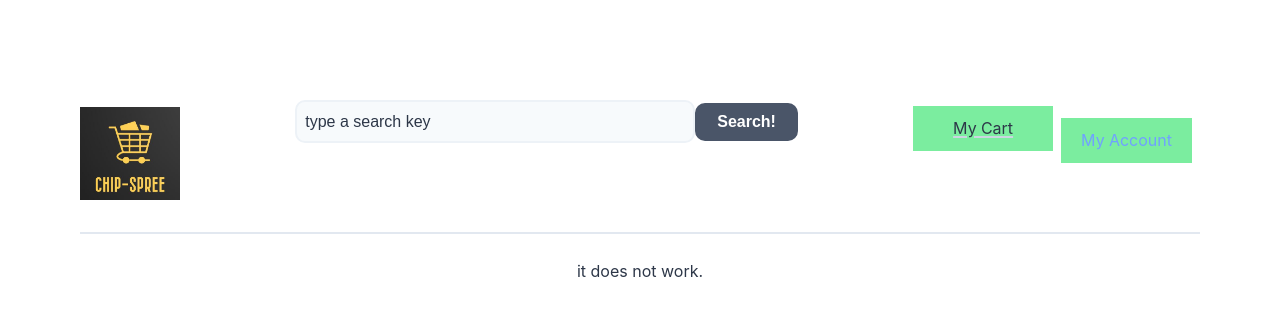
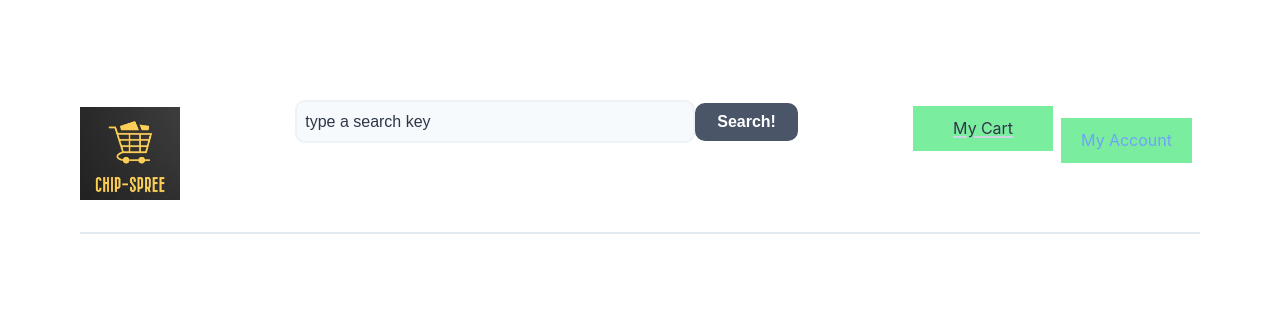
Before and after one commit to Snafkin547/Spree, a React (Create React App) app in the folder project/frontend/: page /Search in a window 1280 px wide. Shown: the top 316 px of the page. Built offline with nearby package versions, Linux system fonts and the light colour scheme.

Commit message:
main: cleaning build

```diff
--- a/project/frontend/src/pages/Search.js
+++ b/project/frontend/src/pages/Search.js
@@ -3,7 +3,6 @@ import SearchBar from '../components/Search';
 function Search() {
     return (
         <div className="App">
-            it does not work.
             <h4>{SearchBar.searchResult}</h4>
         </div>
     );
```
Also changed, not shown: 6 other files (tests, documents, lock files or other folders).
